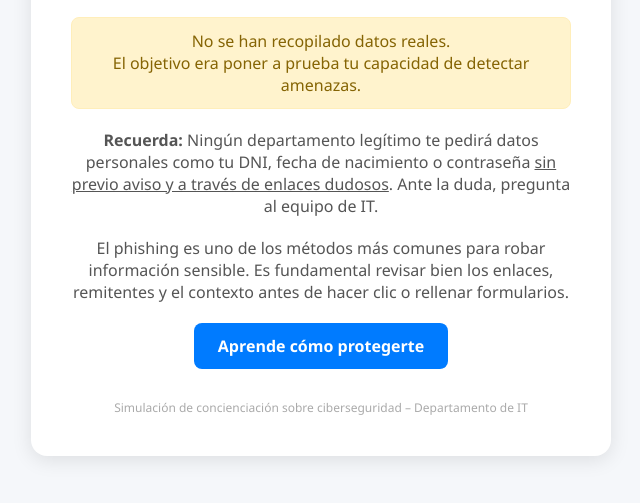
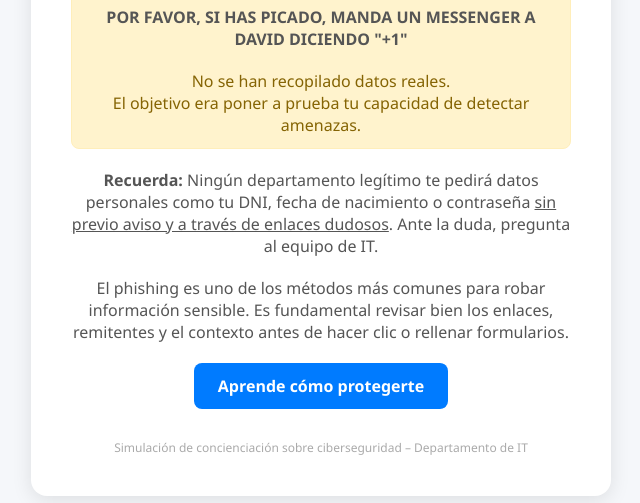
Before and after one commit to DavidMomu20/formulario-abire, a plain HTML site: page index.html in a window 1280 px wide. Shown: the part 297-800 px from the top of the page, without its empty margins (319-959 px from the left). Drawn offline with Linux system fonts and the light colour scheme; no server answers.

Commit message:
Update index.html

```diff
--- a/index.html
+++ b/index.html
@@ -71,6 +71,7 @@
     <p>Este enlace formaba parte de una <strong>simulación interna de phishing</strong> realizada por el equipo de informática.</p>
 
     <div class="alert">
+      <p><strong>POR FAVOR, SI HAS PICADO, MANDA UN MESSENGER A DAVID DICIENDO "+1"</strong></p>
       No se han recopilado datos reales.<br>
       El objetivo era poner a prueba tu capacidad de detectar amenazas.
     </div>
```
